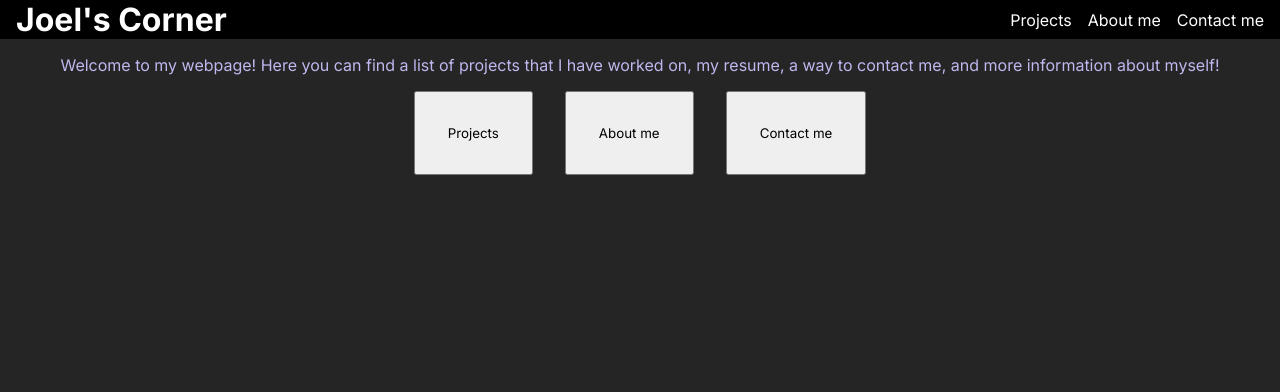
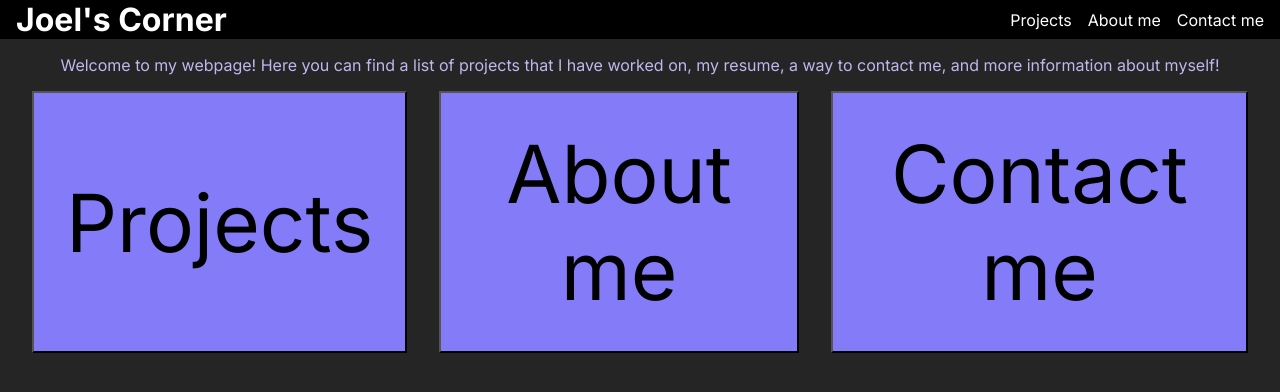
Before and after one commit to Neeblue/joels-corner, a React (Create React App) app: page / in a window 1280 px wide. Shown: the top 392 px of the page. Built offline with nearby package versions, Linux system fonts and the light colour scheme.

Commit message:
Added homepage buttons

```diff
--- a/src/styles.css
+++ b/src/styles.css
@@ -11,18 +11,6 @@ body {
 .site-title {
     font-size: 2rem;
     font-weight: bold;;
-}
-
-/* Homepage buttons */
-
-.icon-row {
-    display: flex;
-    flex-direction: row;
-    justify-content: center;
-}
-Button {
-    padding: 2rem;
-    margin: 1rem;
 }
 
 /* Navigation bar */
@@ -65,6 +53,20 @@ Button {
     text-align: center;
 }
 
+/* Homepage buttons */
+.icon-row {
+    display: flex;
+    flex-direction: row;
+    justify-content: center;
+}
+Button {
+    padding: 2rem;
+    margin: 1rem;
+    font-size: 5em;
+    background-color: rgb(132, 123, 248);
+    cursor: pointer;
+}
+
 /* Projects page */
 .projectCards {
     padding: 0.2rem;
@@ -85,7 +87,7 @@ Button {
     display: flex;
     flex-direction: row;
     justify-content:space-between;
-    margin-bottom: 3rem;
+    /* margin-bottom: 3rem; */
     gap: 1rem;
 }
 
@@ -121,7 +123,7 @@ Button {
 }
 
 .projectCards .description {
-    margin-bottom: 1rem;
+    /* margin-bottom: 1rem; */
 }
 
 @media (max-width: 500px) {
@@ -147,7 +149,7 @@ Button {
         width: 100%;
         margin-left: 0;
         text-align: center;
-        margin-bottom: 2rem;
+        /* margin-bottom: 2rem; */
 
     }
 }
```
